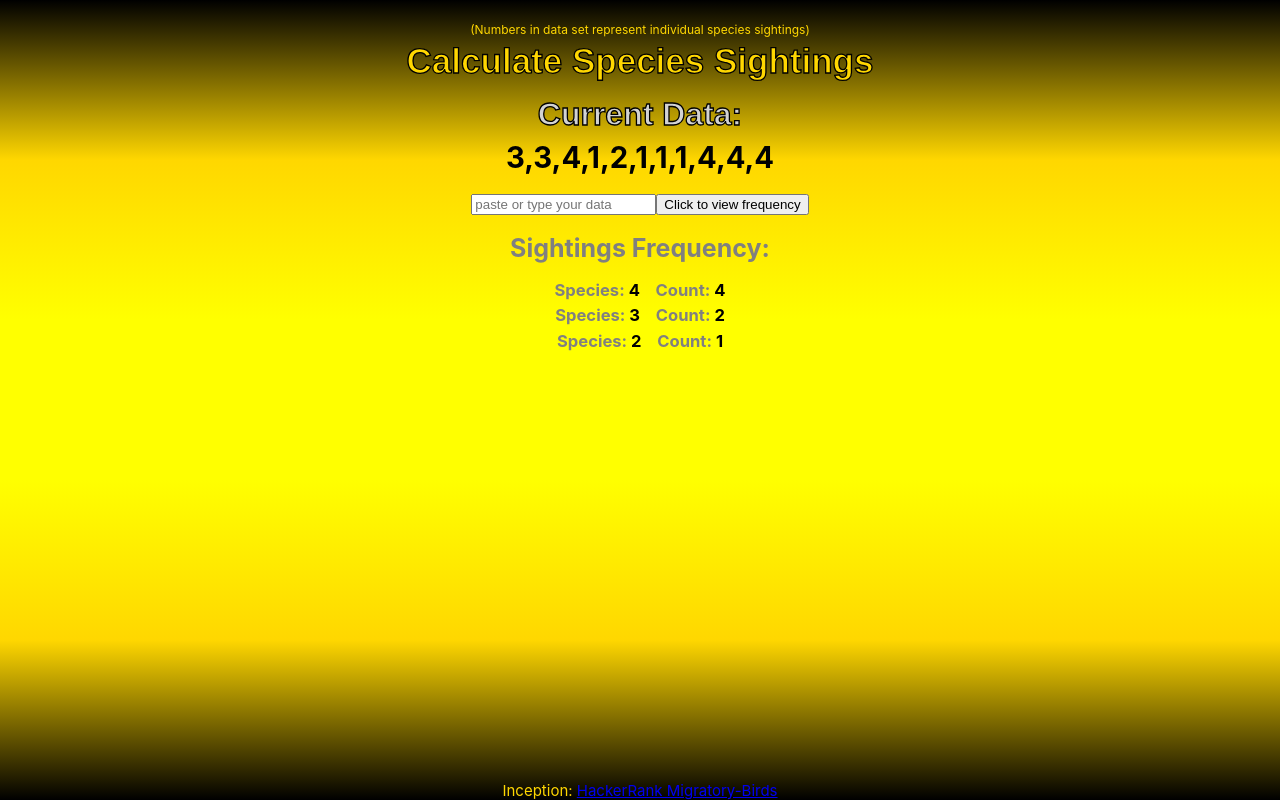
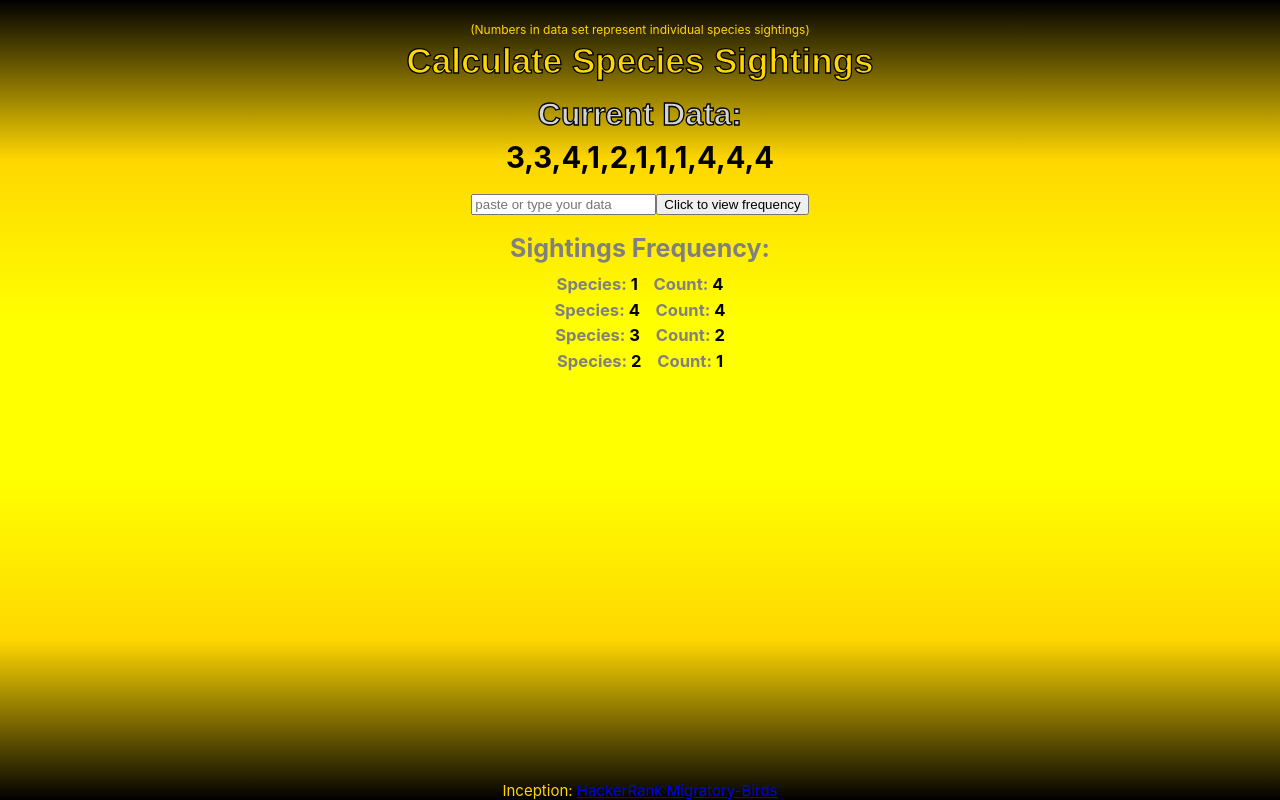
Before and after one commit to takilesi/species-sightings, a React (Create React App) app: page / in a window 1280 px wide. Both pictures are taken after a click on the button "Click to view frequency". Built offline with nearby package versions, Linux system fonts and the light colour scheme.

Commit message:
error fixed: negative margin was covering up part of the data

```diff
--- a/src/components/Birds.jsx
+++ b/src/components/Birds.jsx
@@ -45,7 +45,7 @@ function Birds() {
             }
             bird = {species : shortArr[i],
                     count : count,
-                    id : i
+                    id : i+1
                    }
             console.log("bird.species: ", bird.species, "bird.count: ", bird.count)
             birdArr.push(bird)
@@ -56,7 +56,7 @@ function Birds() {
         console.log("\nbirdArr: ", birdArr)
 
         setViewBirdArray(birdArr)
-
+        console.log("OMG", birdArr)
     }
 
   return (
--- a/src/components/FreqDisplay.css
+++ b/src/components/FreqDisplay.css
@@ -1,3 +1,4 @@
+/* text: SIGHTINGS FREQUENCY is in body */
 .componentBody{
     color: gray;
     width: 100%;
@@ -7,16 +8,18 @@
     overflow: visible;
 }
 
+
 .dataContainer{
     margin-top: -20px;
     overflow-y: scroll;
     height: 45vh;
 
 }
-
+/* .map data in this container */
 .displayData{
     justify-content: center;
-    margin-top: -50px;
+    margin-top: -30px;
+    margin-bottom: -50px;
     font-size: 20px;
     color: black;
     display: flex;
--- a/src/components/FreqDisplay.jsx
+++ b/src/components/FreqDisplay.jsx
@@ -2,22 +2,23 @@ import "./FreqDisplay.css"
 // import React from 'react'
 
 function FreqDisplay({viewBirdArray}) {
-
+  console.log("viewBirdArray: ", viewBirdArray)
   return (
     <div className="componentBody">
         <h4>Sightings Frequency:</h4>
         <div className="dataContainer">
             {
-                viewBirdArray.map(bird =>
+                viewBirdArray.map(bird =>  {
+                    console.log("tweety: ", bird)
                     // add key to objects in array (id)
                     // key must be referenced in outer div of mapping
-                    <div key={bird.id} className="displayData">
+                    return <div key={bird.id} className="displayData">
                         <h5 className="spec"> Species:&nbsp; </h5>
                         <h5> {bird.species} &nbsp; &nbsp; </h5>
                         <h5 className="spec"> Count:&nbsp; </h5>
                         <h5> {bird.count}</h5>
                     </div>
-                )
+                })
             }
         </div>
     </div>
```
